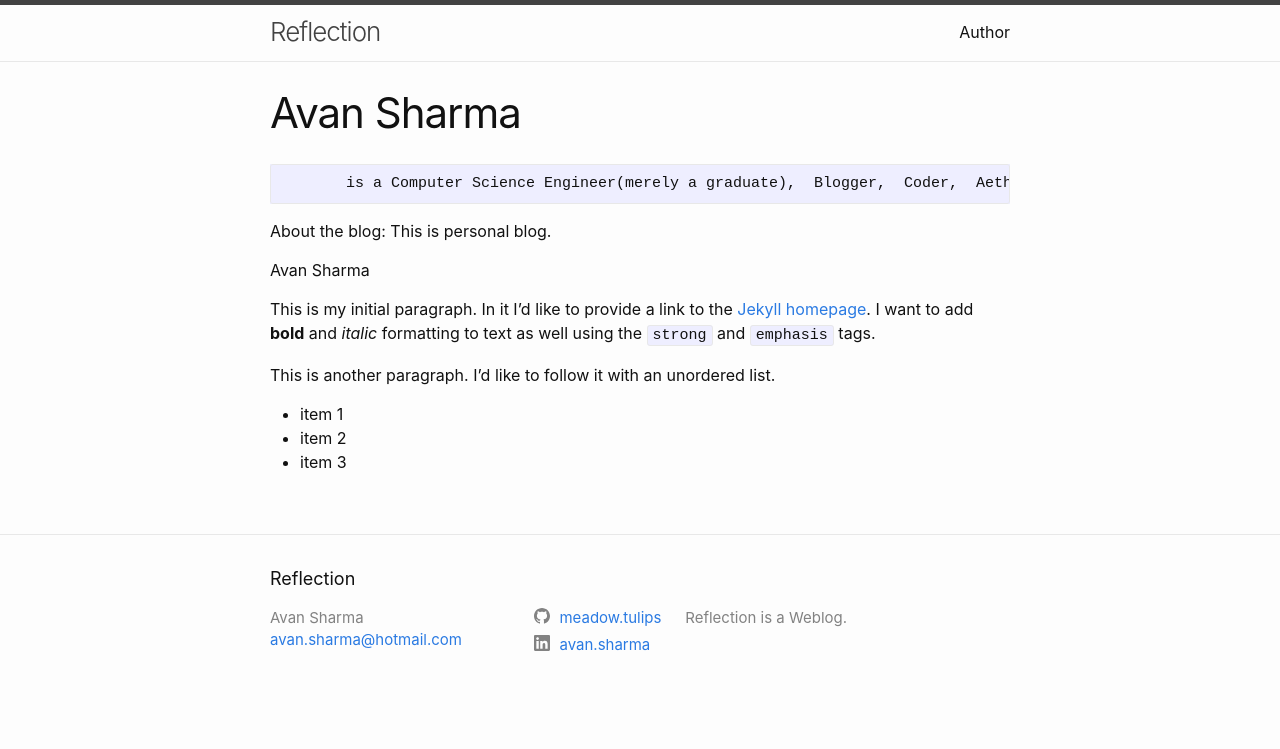
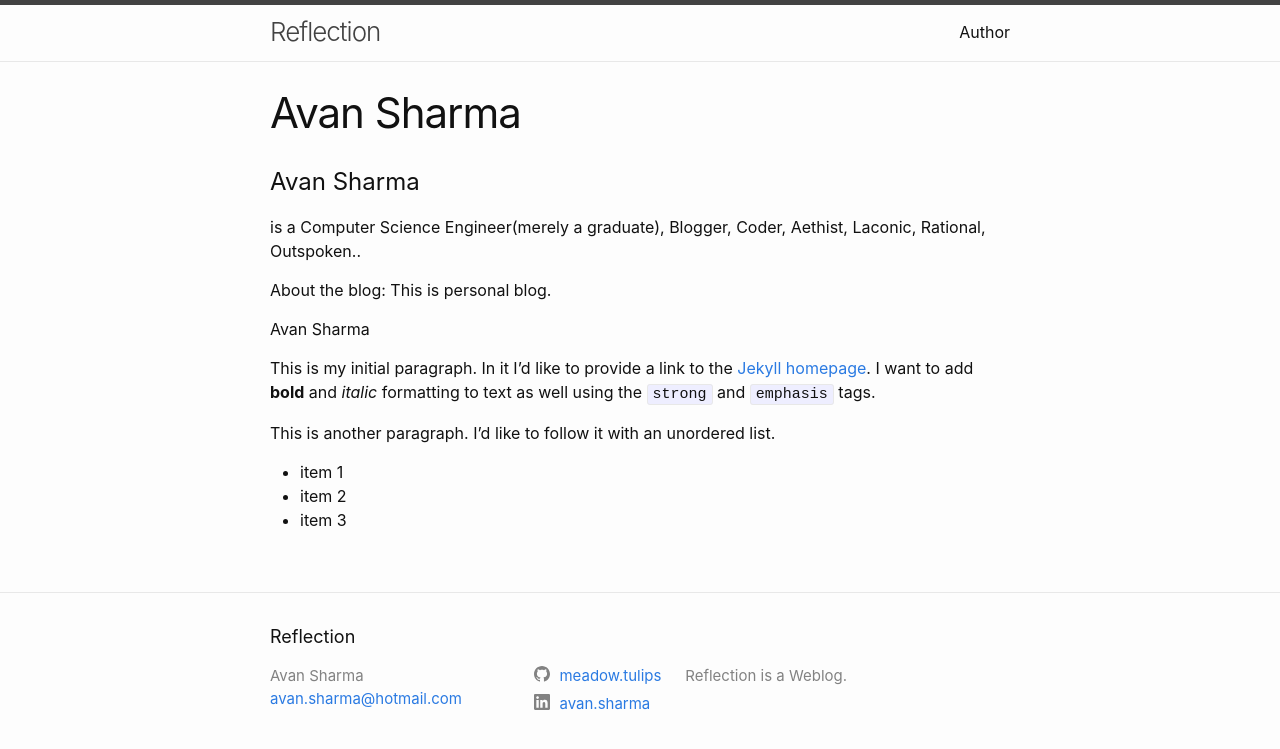
Before and after one commit to meadow-tulips/Myblog, a Jekyll site: the page built from about.md, in a window 1280 px wide. Shown: the top 749 px of the page. Built offline with Jekyll 4.4.1, drawn with Linux system fonts in a browser that asks for light colours.

Commit message:
Update about.md

```diff
--- a/about.md
+++ b/about.md
@@ -5,8 +5,8 @@ permalink: /author/
 author: Avan Sharma
 ---
 
-
-           is a Computer Science Engineer(merely a graduate),  Blogger,  Coder,  Aethist, Laconic,  Rational, Outspoken..
+# {{ page.author }}
+   is a Computer Science Engineer(merely a graduate),  Blogger,  Coder,  Aethist, Laconic,  Rational, Outspoken..
 
 About the blog: This is personal blog.
 
```
